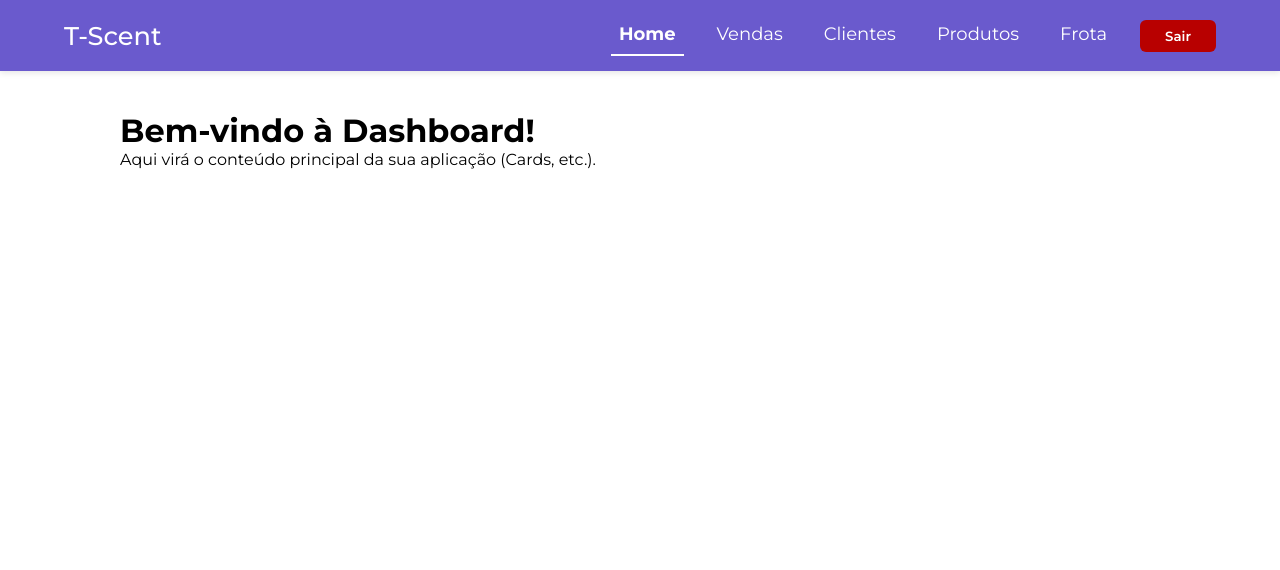
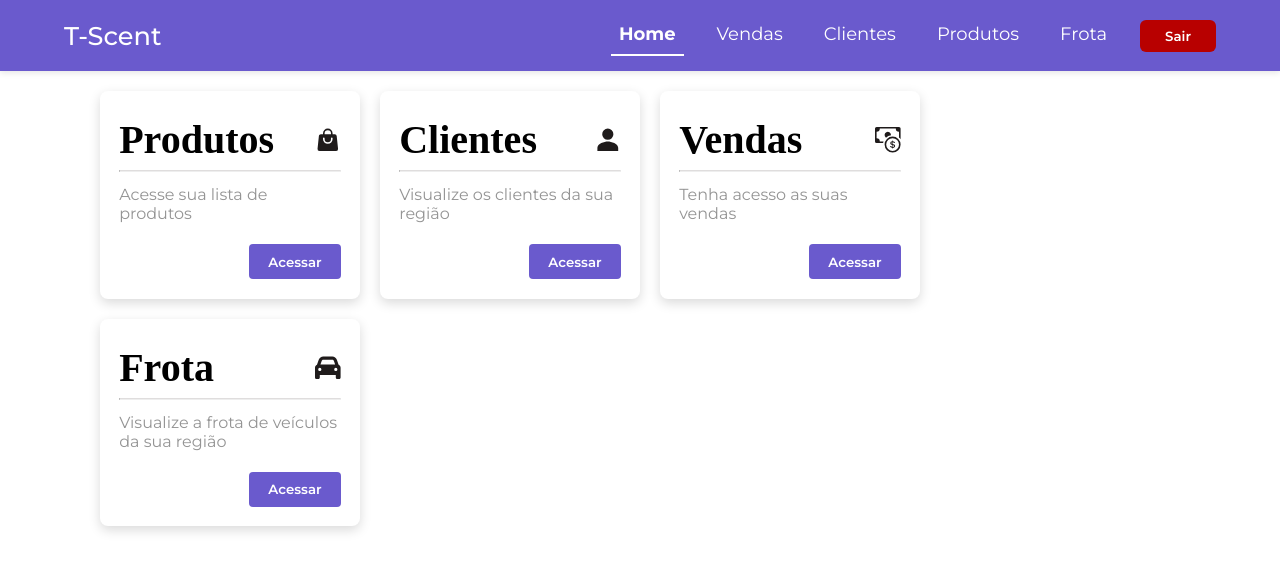
Before and after one commit to vinium12/Perfumaria, a React (Vite) app in the folder perfumaria/: page /login in a window 1280 px wide. Both pictures are taken after a click on the button "Entrar". Shown: the top 570 px of the page. Built offline with nearby package versions, Linux system fonts and the light colour scheme; a web font is replaced by a local one.

Commit message:
feat(cards): created access cards and folder structure

```diff
--- a/perfumaria/src/App.jsx
+++ b/perfumaria/src/App.jsx
@@ -52,7 +52,7 @@ function AppRouter({ isLoggedIn, onLogin, onLogout }) {
                         }
                     />
 
-                     <Route
+                    <Route
                         path="/frota"
                         element={
                             <ProtectedRoute isLoggedIn={isLoggedIn} onLogout={onLogout}>
@@ -82,7 +82,6 @@ const ProtectedRoute = ({ children, isLoggedIn, onLogout }) => {
     );
 };
 
-
 function App() {
 
     const [isLoggedIn, setIsLoggedIn] = useState(false);
--- /dev/null
+++ b/perfumaria/src/components/Cards/CardAcesso/cardAcesso.jsx
@@ -0,0 +1,26 @@
+{/* Classe de Criação do Componente CardAcesso */}
+
+import React from 'react'
+
+{/* Import do CSS do Componente */}
+import styles from './cardAcesso.module.css'
+
+{/* Função de Criação do Card */}
+const CardAcesso = ({ titulo, descricao, icon: Icon, onClick }) => {
+  return (
+    <div className={styles.card}>
+        <div className={styles.header}>
+            <h3 className={styles.titulo}>{titulo}</h3>
+            {Icon && <Icon className={styles.icon} />}
+        </div>
+            <hr className={styles.hr}/>
+        <p className={styles.descricao}>{descricao}</p>
+
+        <button className={styles.button} onClick={onClick}>
+            Acessar
+        </button>
+    </div>
+  );
+};
+
+export default CardAcesso;
--- /dev/null
+++ b/perfumaria/src/components/Cards/CardAcesso/cardAcesso.module.css
@@ -0,0 +1,74 @@
+{/* CSS do Componente CardAcesso */}
+
+{/* Inicio da Classe do Formato do Card */}
+.card {
+    background-color: var(--BrancoMain);
+    border-radius: 8px;
+    box-shadow: 0px 4px 12px rgba(0, 0, 0, 0.15);
+    padding: 1.2rem;
+    width: 260px;
+    display: flex;
+    flex-direction: column;
+    justify-content: space-between;
+    transition: transform 0.2s ease, box-shadow 0.2s ease;
+}
+
+.card:hover {
+    transform: translateY(-3px);
+}
+{/* Fim da Classe do Formato do Card */}
+
+{/* Inicio da Classe com o Titulo e o Icone */}
+.header {
+    display: flex;
+    justify-content: space-between;
+    align-items: center;
+}
+{/* Fim da Classe com o Titulo e o Icone */}
+
+{/* Inicio da Classe do Titulo */}
+.titulo {
+    font: var(--Titulos);
+    color: var(--PretoTexto);
+}
+{/* Fim da Classe do Titulo */}
+
+{/* Inicio da Classe do Icone */}
+.icon {
+    font-size: 1.6rem;
+    color: var(--PretoIcons);
+}
+{/* Fim da Classe do Icone */}
+
+{/* Inicio da Classe da Barra */}
+.hr {
+  border-top: 1px solid #bdb9b97a;
+}
+{/* Fim da Classe da Barra */}
+
+{/* Inicio da Classe do Texto */}
+.descricao {
+    font: var(Textos);
+    color: var(--CinzaTexto);
+    margin: 0.8rem 0 1.2rem;
+    min-height: 40px;
+}
+{/* Fim da Classe do Texto */}
+
+{/* Inicio da Classe do Botão */}
+.button {
+    background-color: var(--RoxoMain);
+    color: var(--BrancoMain);
+    border: none;
+    border-radius: 4px;
+    padding: 0.6rem 1.2rem;
+    font-weight: 600;
+    cursor: pointer;
+    align-self: flex-end;
+    transition: background-color 0.2s ease;
+}
+
+.button:hover {
+    background: var(--RoxoHover);
+}
+{/* Fim da Classe do Botão */}
--- a/perfumaria/src/pages/Home/home.jsx
+++ b/perfumaria/src/pages/Home/home.jsx
@@ -1,15 +1,45 @@
 import React from 'react';
-import Table from '../../components/Table/table'
+
+{/* Imports dos Icones Usando o React-Icons, Separados Assim por Serem de Pacotes Diferentes */}
+import { HiShoppingBag } from "react-icons/hi2";  {/* Icone do Card de Produtos */}
+import { IoPersonSharp } from "react-icons/io5";  {/* Icone do Card de Clientes */}
+import { BsCashCoin } from "react-icons/bs";  {/* Icone do Card de Vendas */}
+import { FaCar } from "react-icons/fa6";  {/* Icone do Card de Frota */}
+
+import CardAcesso from './../../components/Cards/CardAcesso/cardAcesso';  {/* Import do Componente do Card */}
 
 const Dashboard = () => {
     return (
-        <div style={{ padding: '20px' }}>
-            <h1>Bem-vindo à Dashboard!</h1>
-            <p>Aqui virá o conteúdo principal da sua aplicação (Cards, etc.).</p>
+        <div style={{ display: "flex", gap: "20px", flexWrap: "wrap" }}>
+      <CardAcesso
+        titulo="Produtos"
+        descricao="Acesse sua lista de produtos"
+        icon={HiShoppingBag}
+        onClick={() => console.log("Produtos")} // OnClick Temporário Para Teste
+      />
 
+      <CardAcesso
+        titulo="Clientes"
+        descricao="Visualize os clientes da sua região"
+        icon={IoPersonSharp}
+        onClick={() => console.log("Clientes")} // OnClick Temporário Para Teste
+      />
 
-        </div>
-    );
+      <CardAcesso
+        titulo="Vendas"
+        descricao="Tenha acesso as suas vendas"
+        icon={BsCashCoin}
+        onClick={() => console.log("Vendas")} // OnClick Temporário Para Teste
+      />
+
+      <CardAcesso
+        titulo="Frota"
+        descricao="Visualize a frota de veículos da sua região"
+        icon={FaCar}
+        onClick={() => console.log("Frota")} // OnClick Temporário Para Teste
+      />
+    </div>
+  );
 }
 
 export default Dashboard;
```
Also changed, not shown: perfumaria/src/components/Cards/card.jsx (added, +28 -0 lines), perfumaria/src/components/Cards/card.module.css (added, +13 -0 lines), perfumaria/src/components/Cards/CardDados/cardDados.jsx (added), perfumaria/src/components/Cards/CardDados/cardDados.module.css (added), perfumaria/src/components/Cards/CardPerfil/cardPerfil.jsx (added), perfumaria/src/components/Cards/CardPerfil/cardPerfil.module.css (added).
